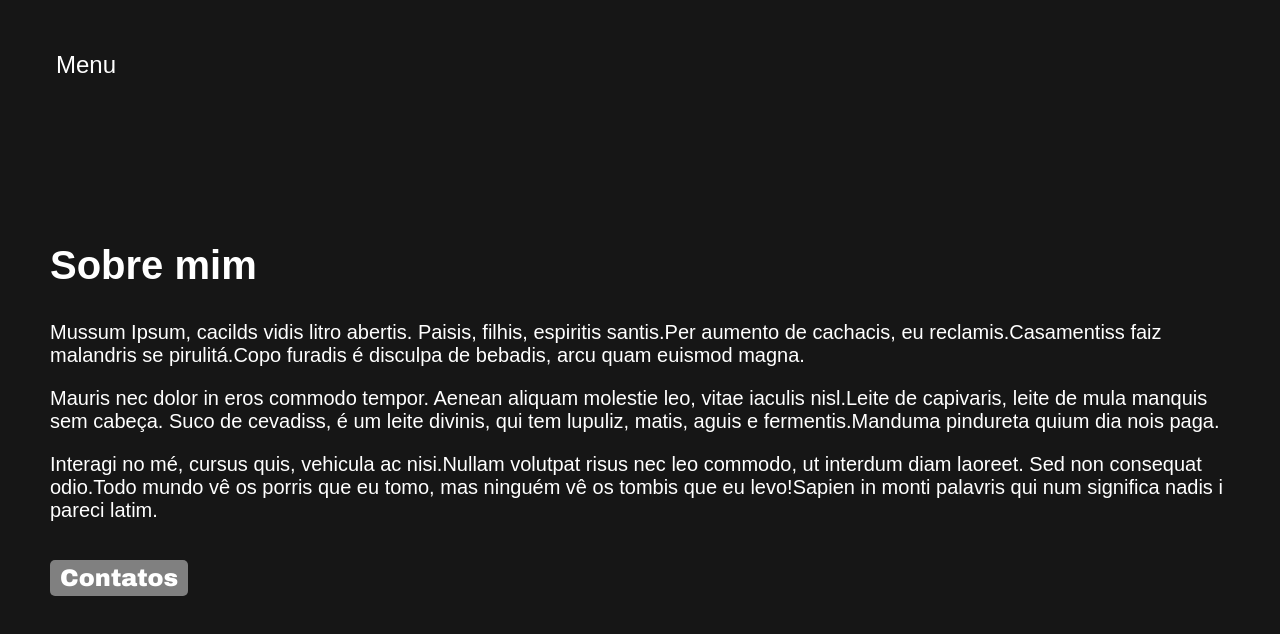
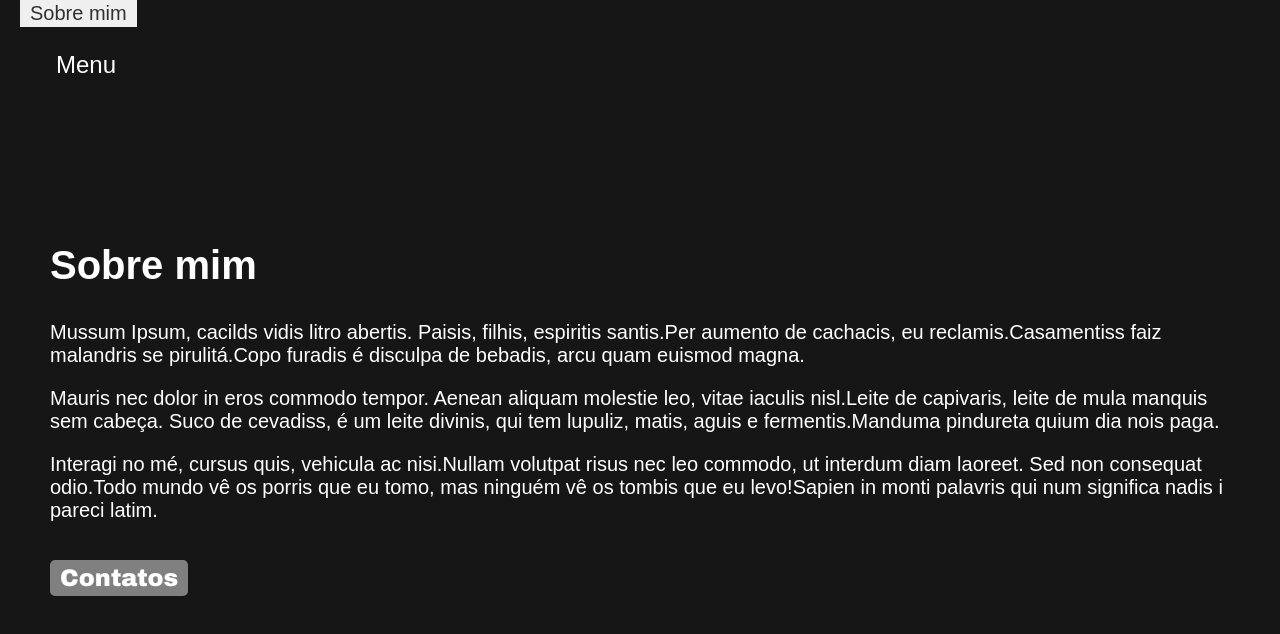
Before and after one commit to ThallesDenner/frontendII-checkpointI, a plain HTML site: page index.html in a window 1280 px wide. Both pictures are taken after a click on the link "sobre mim". Shown: the part 800-1434 px from the top of the page. Drawn offline with Linux system fonts and the light colour scheme.

Commit message:
feat: adição da tooltip
Adição da tooltip no código do JS + modificações nas divs do index + estilização CSS.

```diff
--- a/app.js
+++ b/app.js
@@ -5,6 +5,7 @@
     let controleMenu = false;
     let documento = document.body;
     let statusSidebar;
+    let tooltips = document.querySelectorAll('.tooltip');
 
     btnAbrirMenu.addEventListener('click', () => {
         sidebarMenu.style.transform='translateX(0)';
@@ -33,6 +34,15 @@
         statusSidebar ? sidebarMenu.style.transform='translateX(0px)' : sidebarMenu.style.transform='translateX(-250px)';
     })
 
+    documento.addEventListener('mousemove', fn, false);
+
+    function fn(e) {
+        for (var i=tooltips.length; i--;) {
+            tooltips[i].style.left = e.pageX + 'px';
+            tooltips[i].style.top = e.pageY + 'px';
+        }
+    }
+
 
     // Adicione sua implementação aqui...
     // Tem total liberdade de alterar o documento HTML, CSS e JS.
--- a/index.html
+++ b/index.html
@@ -63,6 +63,7 @@
                     </nav>
 
                     <a class="c-btn u-my-3" href="#sobre-mim">sobre mim</a>
+                    <div class="tooltip">Bem-vindo!</div>
                 </main>
             </div>
 
@@ -75,6 +76,7 @@
                     <p>Interagi no mé, cursus quis, vehicula ac nisi.Nullam volutpat risus nec leo commodo, ut interdum diam laoreet. Sed non consequat odio.Todo mundo vê os porris que eu tomo, mas ninguém vê os tombis que eu levo!Sapien in monti palavris qui num significa nadis i pareci latim.</p>
                     <br>
                     <a class="c-btn u-my-3" href="#contatos">Contatos</a>
+                    <div class="tooltip">Sobre mim</div>
                 </article>
             </div>
 
@@ -88,6 +90,7 @@
                         <a class="c-nav__item" href="">Linkedin</a>
                         <a class="c-nav__item" href="tel:+5521972190000">Telefone</a>
                     </nav>
+                    <div class="tooltip">Contatos</div>
                 </section>
 
                 <footer class="u-my-3">
--- a/style.css
+++ b/style.css
@@ -162,3 +162,18 @@ body {
     margin-top: 25px;
     margin-bottom: 25px;
 }
+
+.l-page:hover .tooltip{
+    display:block;
+}
+
+.tooltip{
+    background-color: #efefef;
+    color: #323030;
+    padding: 2px 10px;
+    width: fit-content;
+    display: none;
+    position:absolute;
+    z-index: 999;
+    margin-left: 20px;
+}
```
